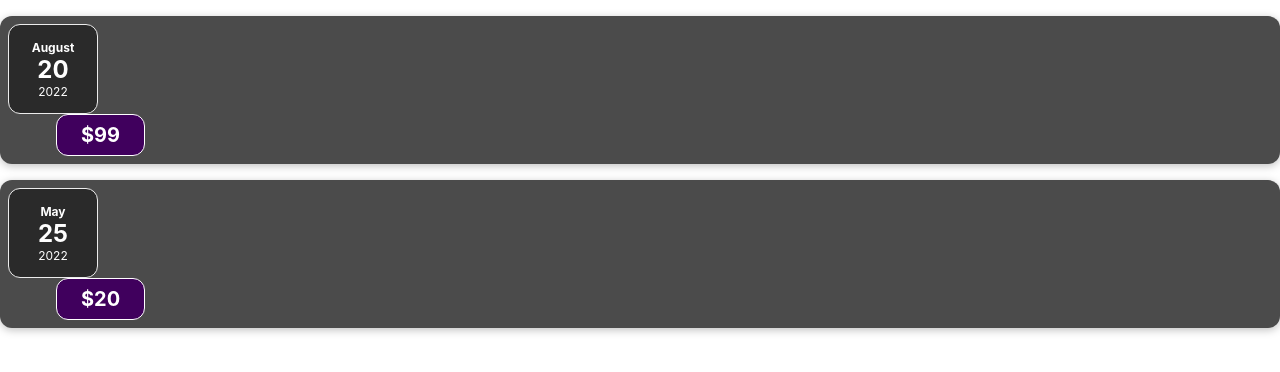
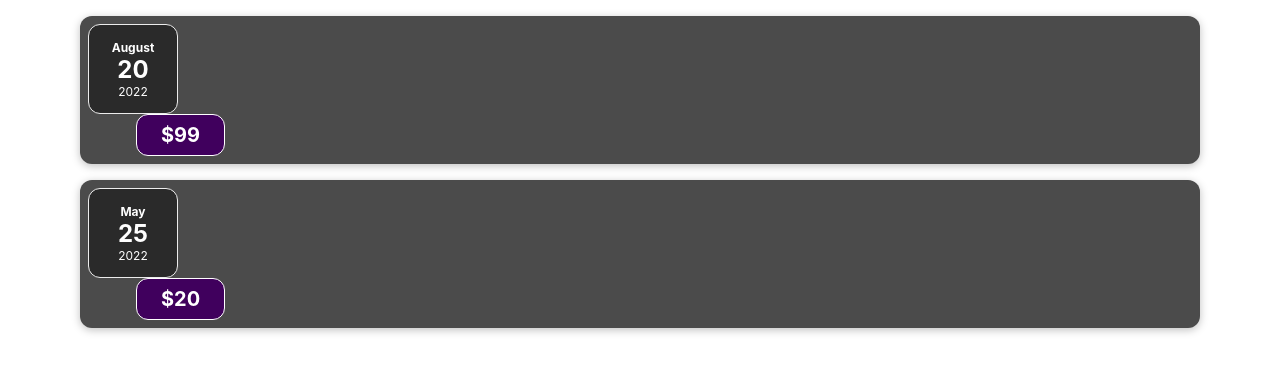
Before and after one commit to egemenbahtiyar/my-react-app, a React (Create React App) app: page / in a window 1280 px wide. Shown: the top 372 px of the page. Built offline with nearby package versions, Linux system fonts and the light colour scheme.

Commit message:
Expenses component was added.

```diff
--- a/src/App.js
+++ b/src/App.js
@@ -1,4 +1,5 @@
-import ExpenseItem from "./components/ExpenseItem";
+import Expenses from "./components/Expenses";
+
 function App() {
     const dataList = [
         {
@@ -18,14 +19,7 @@ function App() {
     ];
     return (
         <div>
-            <ExpenseItem
-                date={dataList[0].date}
-                price={dataList[0].price}
-            ></ExpenseItem>
-            <ExpenseItem
-                date={dataList[1].date}
-                price={dataList[1].price}
-            ></ExpenseItem>
+            <Expenses items={dataList} />
         </div>
     );
 }
--- a/src/components/ExpenseItem.css
+++ b/src/components/ExpenseItem.css
@@ -4,7 +4,7 @@
     align-items: center;
     box-shadow: 0 2px 8px rgba(0, 0, 0, 0.25);
     padding: 0.5rem;
-    margin: 1rem 0;
+    margin: 1rem 80px;
     border-radius: 12px;
     background-color: #4b4b4b;
 }
--- /dev/null
+++ b/src/components/Expenses.css
@@ -0,0 +1,8 @@
+.expenses {
+    padding: 1rem;
+    width: 50rem;
+    margin: 2rem auto;
+    border-radius: 12px;
+    max-width: 95%;
+    background-color: rgb(31, 31, 31);
+}
--- /dev/null
+++ b/src/components/Expenses.js
@@ -0,0 +1,17 @@
+import "./Expenses.css";
+import ExpenseItem from "../components/ExpenseItem";
+function Expenses(props) {
+    return (
+        <div>
+            <ExpenseItem
+                date={props.items[0].date}
+                price={props.items[0].price}
+            ></ExpenseItem>
+            <ExpenseItem
+                date={props.items[1].date}
+                price={props.items[1].price}
+            ></ExpenseItem>
+        </div>
+    );
+}
+export default Expenses;
```
